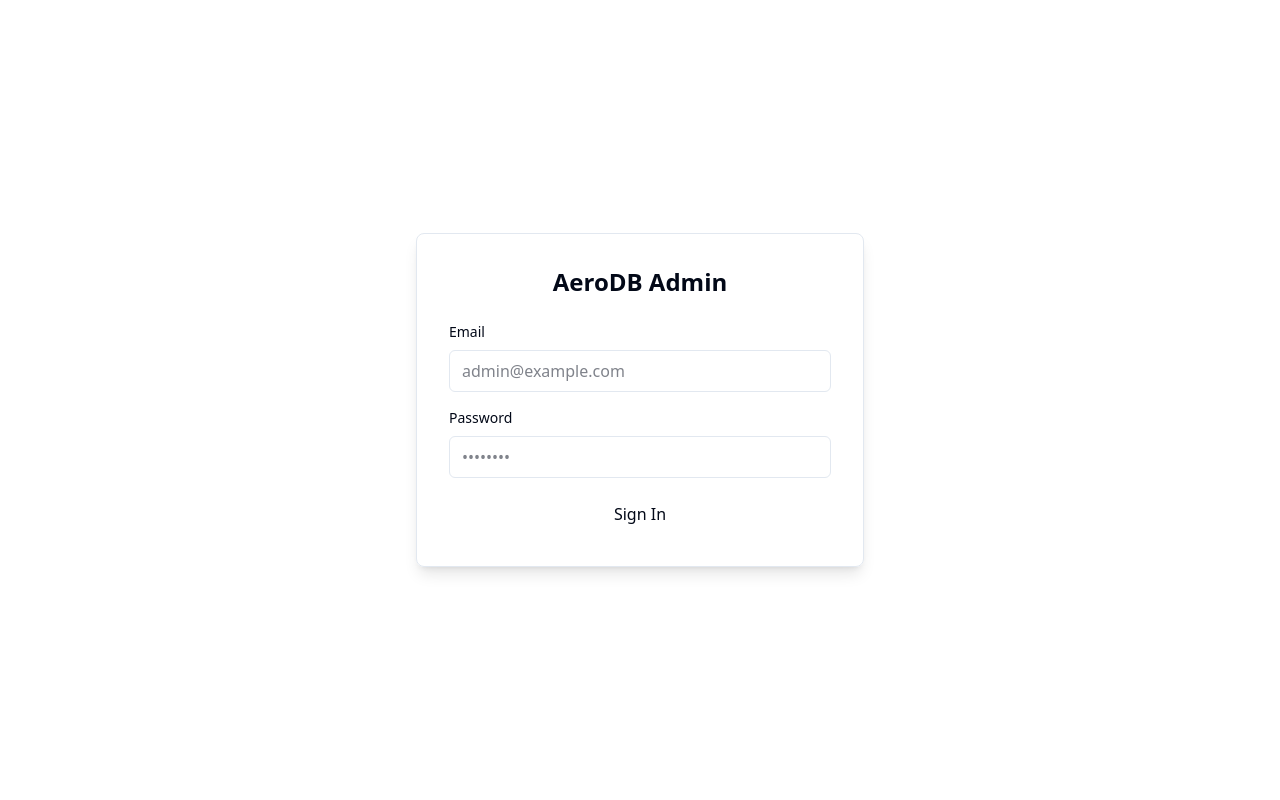
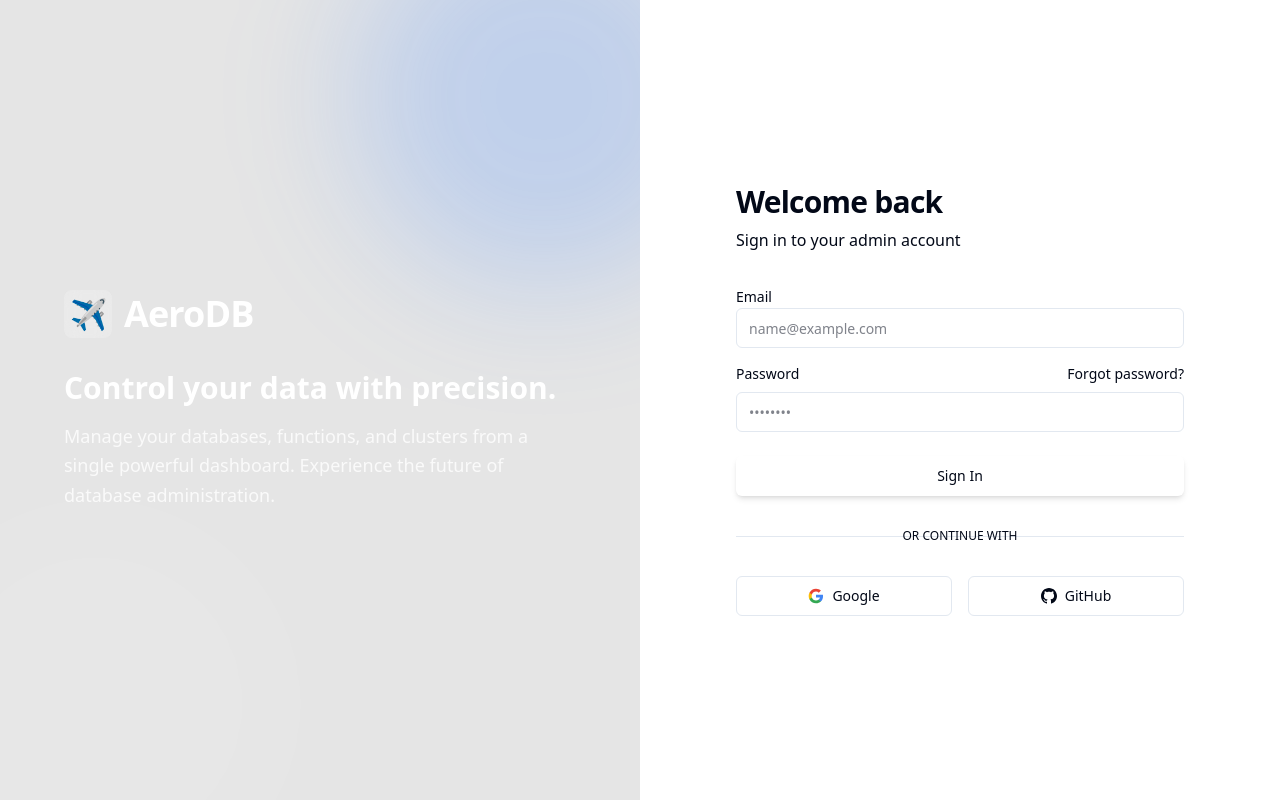
Before and after one commit to eshanized/AeroDB, a Vue app in the folder dashboard/: page /login in a window 1280 px wide. Built offline with nearby package versions, Linux system fonts and the light colour scheme; what @tanstack/vue-query would draw is missing.

Commit message:
feat: Redesign the login page with a new two-column layout, social login options, custom fonts, and an expanded Tailwind color palette.

```diff
--- a/dashboard/index.html
+++ b/dashboard/index.html
@@ -1,13 +1,19 @@
 <!doctype html>
 <html lang="en">
+
 <head>
   <meta charset="UTF-8" />
   <link rel="icon" type="image/svg+xml" href="/vite.svg" />
   <meta name="viewport" content="width=device-width, initial-scale=1.0" />
-    <title>dashboard</title>
+  <link rel="preconnect" href="https://fonts.googleapis.com">
+  <link rel="preconnect" href="https://fonts.gstatic.com" crossorigin>
+  <link href="https://fonts.googleapis.com/css2?family=Lato:wght@300;400;700;900&display=swap" rel="stylesheet">
+  <title>AeroDB Admin</title>
 </head>
+
 <body>
   <div id="app"></div>
   <script type="module" src="/src/main.ts"></script>
 </body>
+
 </html>
--- a/dashboard/src/pages/Login.vue
+++ b/dashboard/src/pages/Login.vue
@@ -23,47 +23,114 @@ const handleSubmit = async () => {
 </script>
 
 <template>
-  <div class="min-h-screen flex items-center justify-center bg-background">
-    <div class="w-full max-w-md p-8 bg-card rounded-lg shadow-lg border border-border">
-      <h1 class="text-2xl font-bold mb-6 text-center">AeroDB Admin</h1>
+  <div class="min-h-screen flex w-full">
+    <!-- Left Side - Branding -->
+    <div class="hidden lg:flex w-1/2 bg-gradient-to-br from-primary to-primary-foreground relative overflow-hidden items-center justify-center p-12">
+      <div class="absolute inset-0 bg-black/10"></div>
+      <div class="relative z-10 text-white max-w-lg">
+        <div class="mb-8 flex items-center gap-3">
+          <div class="w-12 h-12 bg-white/20 backdrop-blur rounded-lg flex items-center justify-center">
+            <span class="text-3xl">✈️</span>
+          </div>
+          <h1 class="text-4xl font-black tracking-tight">AeroDB</h1>
+        </div>
+        <h2 class="text-3xl font-bold mb-4">Control your data with precision.</h2>
+        <p class="text-lg text-white/80 leading-relaxed">
+          Manage your databases, functions, and clusters from a single powerful dashboard.
+          Experience the future of database administration.
+        </p>
+      </div>
 
-      <form @submit.prevent="handleSubmit" class="space-y-4">
-        <div>
-          <label for="email" class="block text-sm font-medium mb-2">Email</label>
+      <!-- Decorative background elements -->
+      <div class="absolute -bottom-24 -left-24 w-96 h-96 bg-white/10 rounded-full blur-3xl"></div>
+      <div class="absolute -top-24 -right-24 w-96 h-96 bg-blue-500/20 rounded-full blur-3xl"></div>
+    </div>
+
+    <!-- Right Side - Login Form -->
+    <div class="w-full lg:w-1/2 flex items-center justify-center p-8 bg-background">
+      <div class="w-full max-w-md space-y-8">
+        <div class="text-center lg:text-left">
+          <h2 class="text-3xl font-bold tracking-tight text-foreground">Welcome back</h2>
+          <p class="mt-2 text-muted-foreground">Sign in to your admin account</p>
+        </div>
+
+        <form @submit.prevent="handleSubmit" class="space-y-6">
+          <div class="space-y-4">
+            <div class="space-y-2">
+              <label for="email" class="text-sm font-medium leading-none peer-disabled:cursor-not-allowed peer-disabled:opacity-70">Email</label>
               <input
                 id="email"
                 v-model="email"
                 type="email"
                 required
-            class="w-full px-3 py-2 bg-background border border-input rounded-md focus:outline-none focus:ring-2 focus:ring-ring"
-            placeholder="admin@example.com"
+                class="flex h-10 w-full rounded-md border border-input bg-background px-3 py-2 text-sm ring-offset-background file:border-0 file:bg-transparent file:text-sm file:font-medium placeholder:text-muted-foreground focus-visible:outline-none focus-visible:ring-2 focus-visible:ring-ring focus-visible:ring-offset-2 disabled:cursor-not-allowed disabled:opacity-50"
+                placeholder="name@example.com"
               />
             </div>
 
-        <div>
-          <label for="password" class="block text-sm font-medium mb-2">Password</label>
+            <div class="space-y-2">
+              <div class="flex items-center justify-between">
+                <label for="password" class="text-sm font-medium leading-none peer-disabled:cursor-not-allowed peer-disabled:opacity-70">Password</label>
+                <a href="#" class="text-sm font-medium text-primary hover:text-primary/80">Forgot password?</a>
+              </div>
               <input
                 id="password"
                 v-model="password"
                 type="password"
                 required
-            class="w-full px-3 py-2 bg-background border border-input rounded-md focus:outline-none focus:ring-2 focus:ring-ring"
+                class="flex h-10 w-full rounded-md border border-input bg-background px-3 py-2 text-sm ring-offset-background file:border-0 file:bg-transparent file:text-sm file:font-medium placeholder:text-muted-foreground focus-visible:outline-none focus-visible:ring-2 focus-visible:ring-ring focus-visible:ring-offset-2 disabled:cursor-not-allowed disabled:opacity-50"
                 placeholder="••••••••"
               />
             </div>
+          </div>
 
-        <div v-if="errorMessage" class="p-3 bg-destructive/10 text-destructive rounded-md text-sm">
+          <div v-if="errorMessage" class="p-3 bg-destructive/10 text-destructive rounded-md text-sm font-medium flex items-center gap-2">
+            <svg xmlns="http://www.w3.org/2000/svg" width="16" height="16" viewBox="0 0 24 24" fill="none" stroke="currentColor" stroke-width="2" stroke-linecap="round" stroke-linejoin="round"><circle cx="12" cy="12" r="10"/><line x1="12" x2="12" y1="8" y2="12"/><line x1="12" x2="12.01" y1="16" y2="16"/></svg>
             {{ errorMessage }}
           </div>
 
           <button
             type="submit"
             :disabled="authStore.loading"
-          class="w-full px-4 py-2 bg-primary text-primary-foreground rounded-md hover:opacity-90 transition-opacity disabled:opacity-50"
+            class="inline-flex items-center justify-center rounded-md text-sm font-medium ring-offset-background transition-colors focus-visible:outline-none focus-visible:ring-2 focus-visible:ring-ring focus-visible:ring-offset-2 disabled:pointer-events-none disabled:opacity-50 bg-primary text-primary-foreground hover:bg-primary/90 h-10 px-4 py-2 w-full shadow-md"
           >
+            <span v-if="authStore.loading" class="mr-2">
+              <svg class="animate-spin h-4 w-4" xmlns="http://www.w3.org/2000/svg" fill="none" viewBox="0 0 24 24">
+                <circle class="opacity-25" cx="12" cy="12" r="10" stroke="currentColor" stroke-width="4"></circle>
+                <path class="opacity-75" fill="currentColor" d="M4 12a8 8 0 018-8V0C5.373 0 0 5.373 0 12h4zm2 5.291A7.962 7.962 0 014 12H0c0 3.042 1.135 5.824 3 7.938l3-2.647z"></path>
+              </svg>
+            </span>
             {{ authStore.loading ? 'Signing in...' : 'Sign In' }}
           </button>
         </form>
+
+        <div class="relative">
+          <div class="absolute inset-0 flex items-center">
+            <span class="w-full border-t border-border"></span>
+          </div>
+          <div class="relative flex justify-center text-xs uppercase">
+            <span class="bg-background px-2 text-muted-foreground">Or continue with</span>
+          </div>
+        </div>
+
+        <div class="grid grid-cols-2 gap-4">
+          <button type="button" class="inline-flex items-center justify-center rounded-md text-sm font-medium ring-offset-background transition-colors focus-visible:outline-none focus-visible:ring-2 focus-visible:ring-ring focus-visible:ring-offset-2 disabled:pointer-events-none disabled:opacity-50 border border-input bg-background hover:bg-accent hover:text-accent-foreground h-10 px-4 py-2">
+            <svg class="mr-2 h-4 w-4" viewBox="0 0 24 24">
+              <path d="M22.56 12.25c0-.78-.07-1.53-.2-2.25H12v4.26h5.92c-.26 1.37-1.04 2.53-2.21 3.31v2.77h3.57c2.08-1.92 3.28-4.74 3.28-8.09z" fill="#4285F4"/>
+              <path d="M12 23c2.97 0 5.46-.98 7.28-2.66l-3.57-2.77c-.98.66-2.23 1.06-3.71 1.06-2.86 0-5.29-1.93-6.16-4.53H2.18v2.84C3.99 20.53 7.7 23 12 23z" fill="#34A853"/>
+              <path d="M5.84 14.09c-.22-.66-.35-1.36-.35-2.09s.13-1.43.35-2.09V7.07H2.18C1.43 8.55 1 10.22 1 12s.43 3.45 1.18 4.93l2.85-2.22.81-.62z" fill="#FBBC05"/>
+              <path d="M12 5.38c1.62 0 3.06.56 4.21 1.64l3.15-3.15C17.45 2.09 14.97 1 12 1 7.7 1 3.99 3.47 2.18 7.07l3.66 2.84c.87-2.6 3.3-4.53 6.16-4.53z" fill="#EA4335"/>
+            </svg>
+            Google
+          </button>
+          <button type="button" class="inline-flex items-center justify-center rounded-md text-sm font-medium ring-offset-background transition-colors focus-visible:outline-none focus-visible:ring-2 focus-visible:ring-ring focus-visible:ring-offset-2 disabled:pointer-events-none disabled:opacity-50 border border-input bg-background hover:bg-accent hover:text-accent-foreground h-10 px-4 py-2">
+            <svg class="mr-2 h-4 w-4" fill="currentColor" viewBox="0 0 24 24">
+              <path d="M12 0c-6.626 0-12 5.373-12 12 0 5.302 3.438 9.8 8.207 11.387.599.111.793-.261.793-.577v-2.234c-3.338.726-4.033-1.416-4.033-1.416-.546-1.387-1.333-1.756-1.333-1.756-1.089-.745.083-.729.083-.729 1.205.084 1.839 1.237 1.839 1.237 1.07 1.834 2.807 1.304 3.492.997.107-.775.418-1.305.762-1.604-2.665-.305-5.467-1.334-5.467-5.931 0-1.311.469-2.381 1.236-3.221-.124-.303-.535-1.524.117-3.176 0 0 1.008-.322 3.301 1.23.957-.266 1.983-.399 3.003-.404 1.02.005 2.047.138 3.006.404 2.291-1.552 3.297-1.23 3.297-1.23.653 1.653.242 2.874.118 3.176.77.84 1.235 1.911 1.235 3.221 0 4.609-2.807 5.624-5.479 5.921.43.372.823 1.102.823 2.222v3.293c0 .319.192.694.801.576 4.765-1.589 8.199-6.086 8.199-11.386 0-6.627-5.373-12-12-12z"/>
+            </svg>
+            GitHub
+          </button>
+        </div>
+      </div>
     </div>
   </div>
 </template>
--- a/dashboard/tailwind.config.js
+++ b/dashboard/tailwind.config.js
@@ -2,6 +2,9 @@ export default {
     content: ['./index.html', './src/**/*.{vue,js,ts,jsx,tsx}'],
     theme: {
         extend: {
+            fontFamily: {
+                sans: ['Lato', 'sans-serif'],
+            },
             colors: {
                 border: 'hsl(var(--color-border))',
                 input: 'hsl(var(--color-input))',
```
Lines whose indentation alone changed are shown as unchanged.
